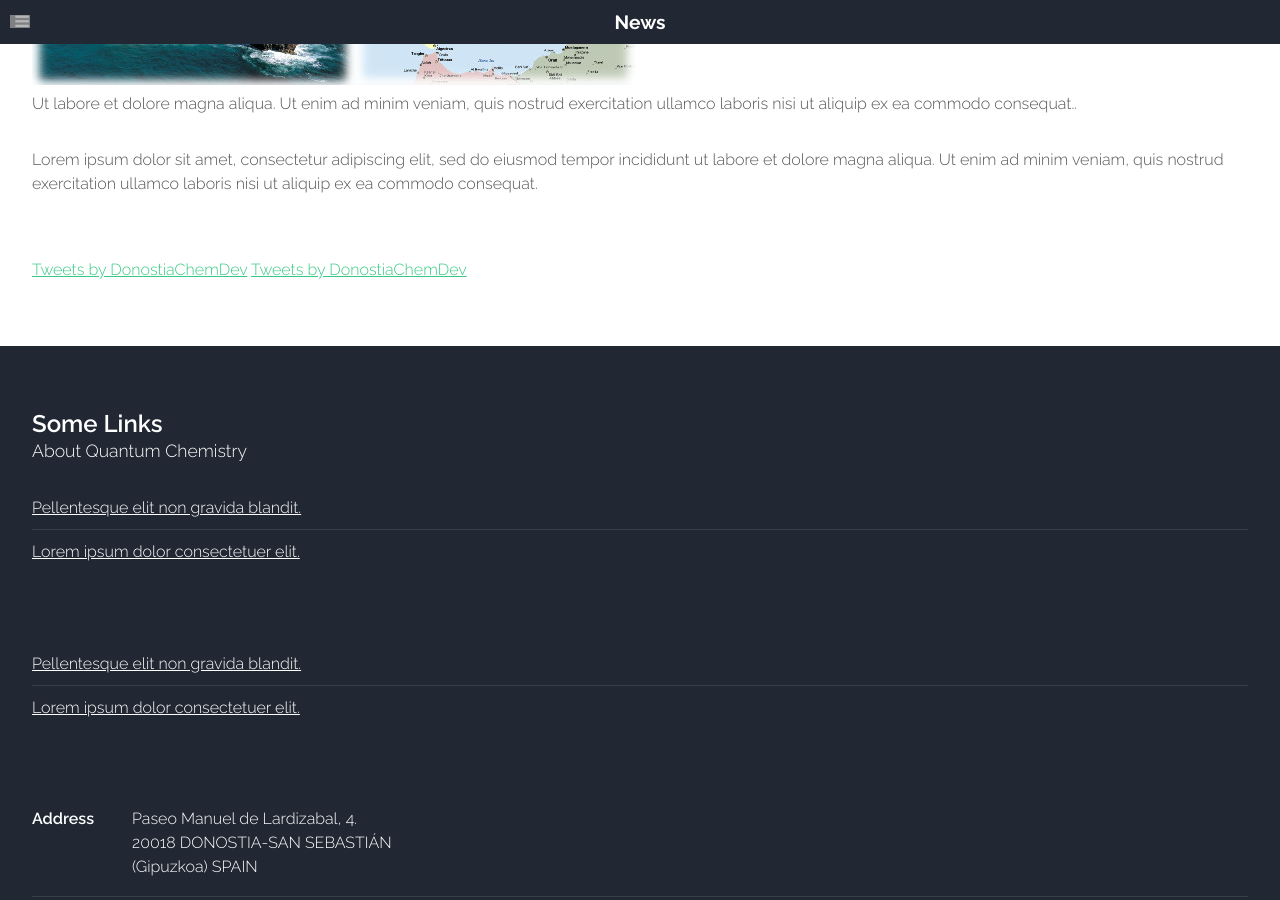
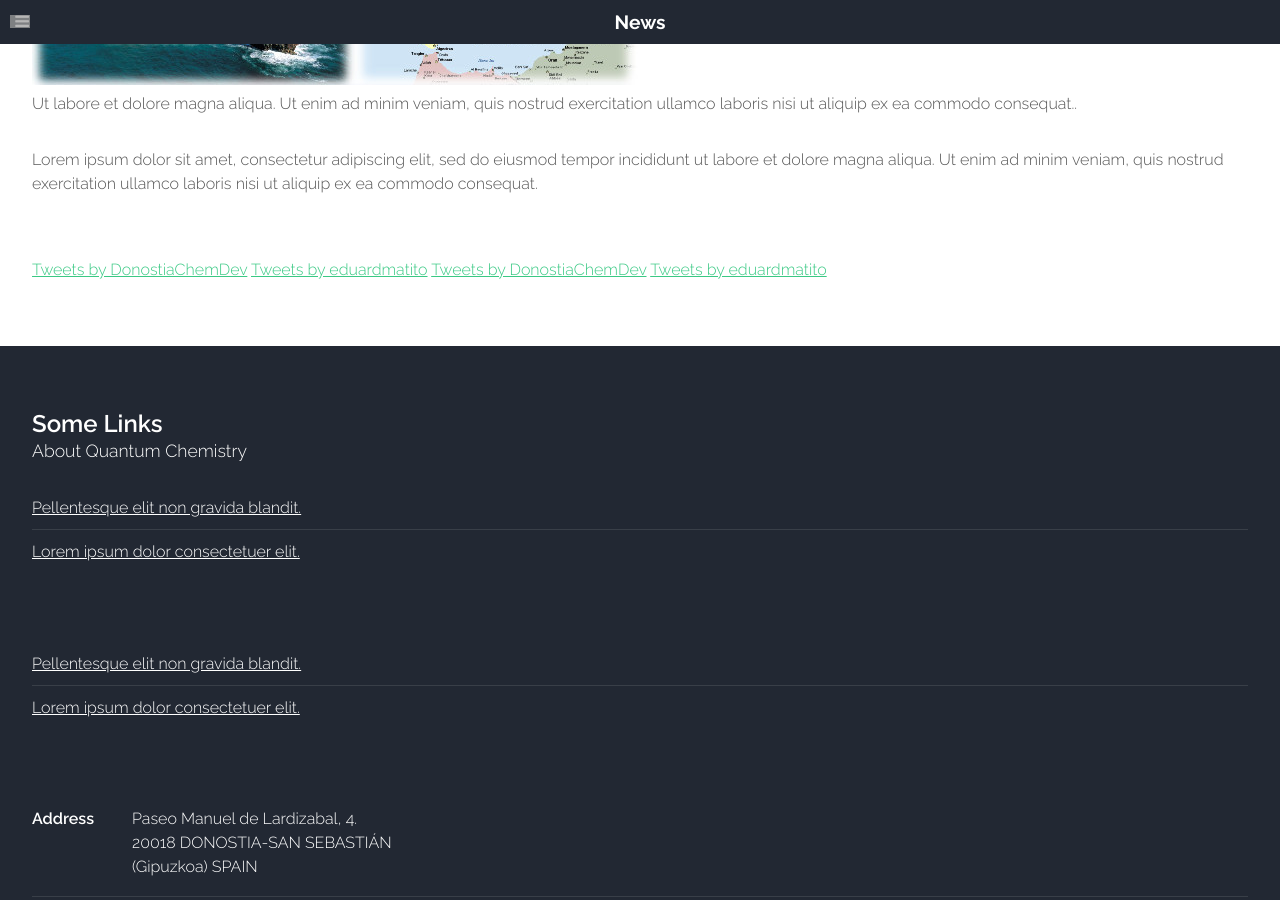
Before and after one commit to old-jekyll-templates/Horizons-Jekyll-Theme, a Jekyll site: the page built from blog/index.html, in a window 1280 px wide and 900 px high, scrolled down 1909 px. Built offline with Jekyll 4.4.1, drawn with Linux system fonts in a browser that asks for light colours; comment, search, counter and statistics services are not loaded; grey boxes are pictures that could not be loaded.

Commit message:
Update sidebar.html

```diff
--- a/_includes/sidebar.html
+++ b/_includes/sidebar.html
@@ -5,6 +5,7 @@
 		<!--  {% for post in site.posts offset: 0 limit: 2 %}  -->
 		<!--  <section> -->
 		 <a class="twitter-timeline" data-height="800" href="https://twitter.com/DonostiaChemDev?ref_src=twsrc%5Etfw">Tweets by DonostiaChemDev</a> <script async src="https://platform.twitter.com/widgets.js" charset="utf-8"></script>
+                 <a class="twitter-timeline" data-height="800" href="https://twitter.com/eduardmatito?ref_src=twsrc%5Etfw">Tweets by eduardmatito</a> <script async src="https://platform.twitter.com/widgets.js" charset="utf-8"></script>
 		       <!-- <header class="major">
 				<h2>{{ post.title }}</h2>
 			</header>
```
